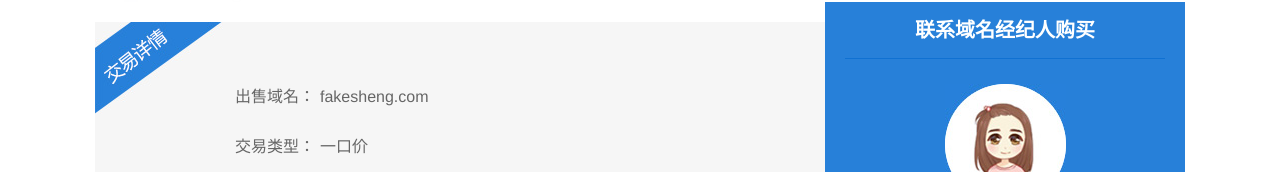
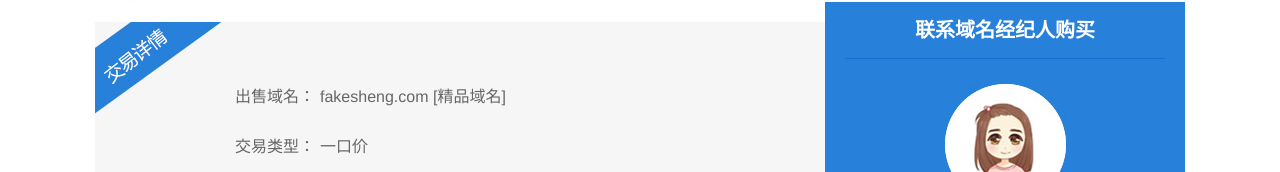
Before and after one commit to luziyang2021/luziyang2021.github.io, a plain HTML site: page index.html in a window 1280 px wide. Shown: the part 341-513 px from the top of the page. Drawn offline with Linux system fonts and the light colour scheme.

Commit message:
Update index.html

```diff
--- a/index.html
+++ b/index.html
@@ -102,7 +102,7 @@ a{text-decoration: none;}
 
 <div class="domainout">
 
-<p><span>出售域名：</span>fakesheng.com</p>
+<p><span>出售域名：</span>fakesheng.com [精品域名]</p>
 
 <p><span>交易类型：</span>一口价</p>
 
```
